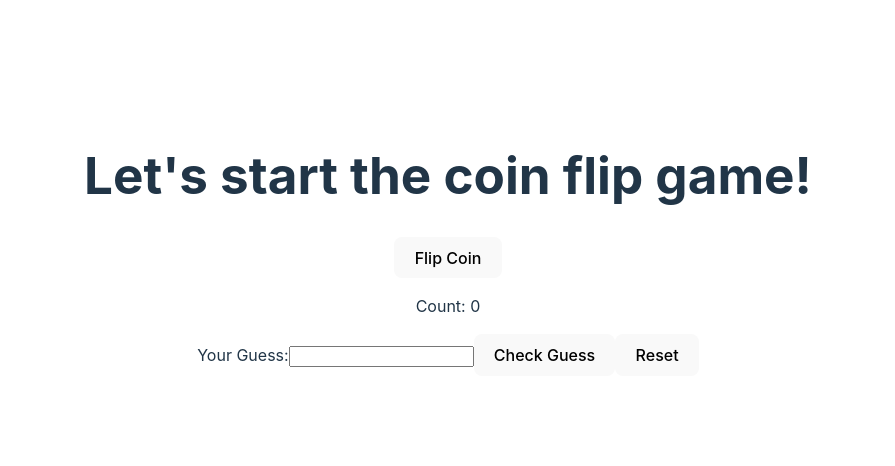
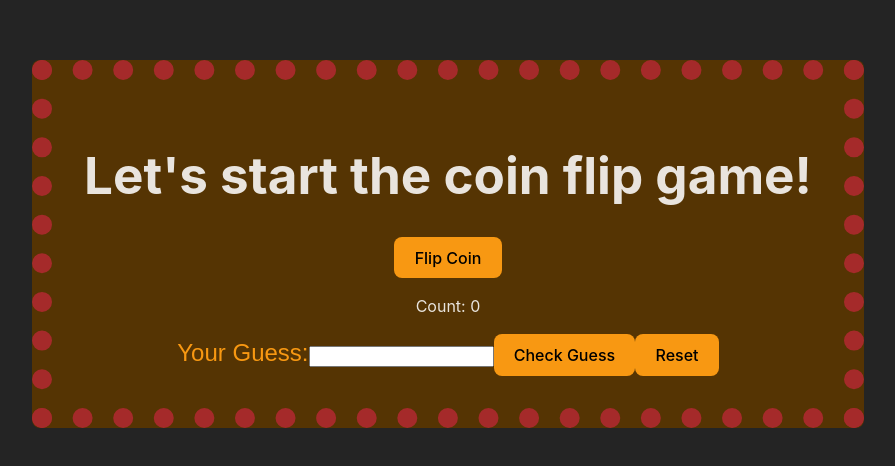
Before and after one commit to zhjiang1103/week5Game, a React (Vite) app in the folder week5Game/: page / in a window 1280 px wide. Shown: the part 156-622 px from the top of the page, without its empty margins (192-1087 px from the left). Built offline with nearby package versions, Linux system fonts and the light colour scheme.

Commit message:
Adding css style to app.css

```diff
--- a/week5Game/src/App.css
+++ b/week5Game/src/App.css
@@ -3,9 +3,9 @@
   margin: 0 auto;
   padding: 2rem;
   text-align: center;
+  background-color: rgb(85, 52, 3);
+  border-radius: 8px;
+  border: 20px ;
+  border-color: brown;
+  border-style:dotted;
 }
-
-
-
-.coin-image
-  { width: '200px', height: 'auto' }
--- a/week5Game/src/index.css
+++ b/week5Game/src/index.css
@@ -12,16 +12,11 @@
   -webkit-font-smoothing: antialiased;
   -moz-osx-font-smoothing: grayscale;
   -webkit-text-size-adjust: 100%;
+
+
 }
 
-a {
-  font-weight: 500;
-  color: #646cff;
-  text-decoration: inherit;
-}
-a:hover {
-  color: #535bf2;
-}
+
 
 body {
   margin: 0;
@@ -43,27 +38,20 @@ button {
   font-size: 1em;
   font-weight: 500;
   font-family: inherit;
-  background-color: #1a1a1a;
+  background-color: #f89812;
   cursor: pointer;
   transition: border-color 0.25s;
 }
 button:hover {
-  border-color: #646cff;
+  border-color: #f4f4f8;
 }
 button:focus,
 button:focus-visible {
   outline: 4px auto -webkit-focus-ring-color;
 }
 
-@media (prefers-color-scheme: light) {
-  :root {
-    color: #213547;
-    background-color: #ffffff;
-  }
-  a:hover {
-    color: #747bff;
-  }
-  button {
-    background-color: #f9f9f9;
-  }
+
+label{
+  color: #f89812;
+  font: 1.5em sans-serif;
 }
```
